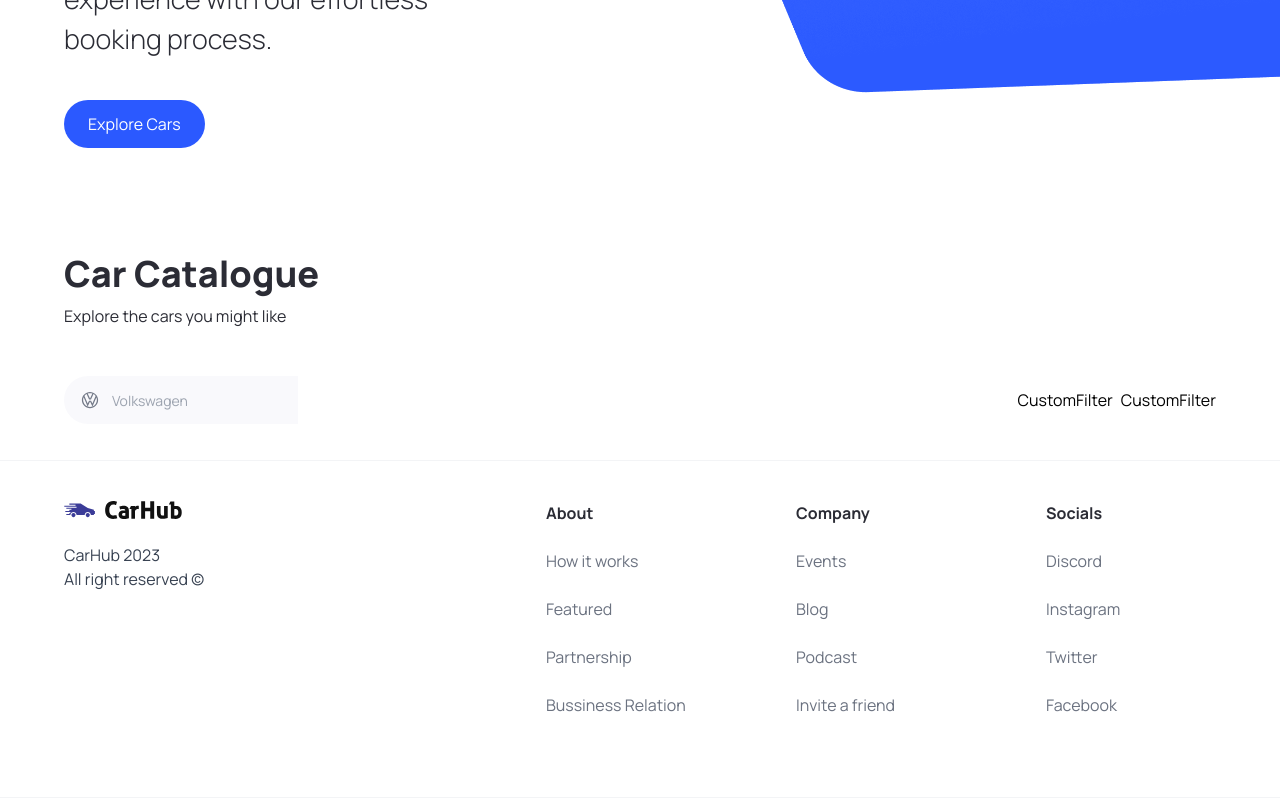
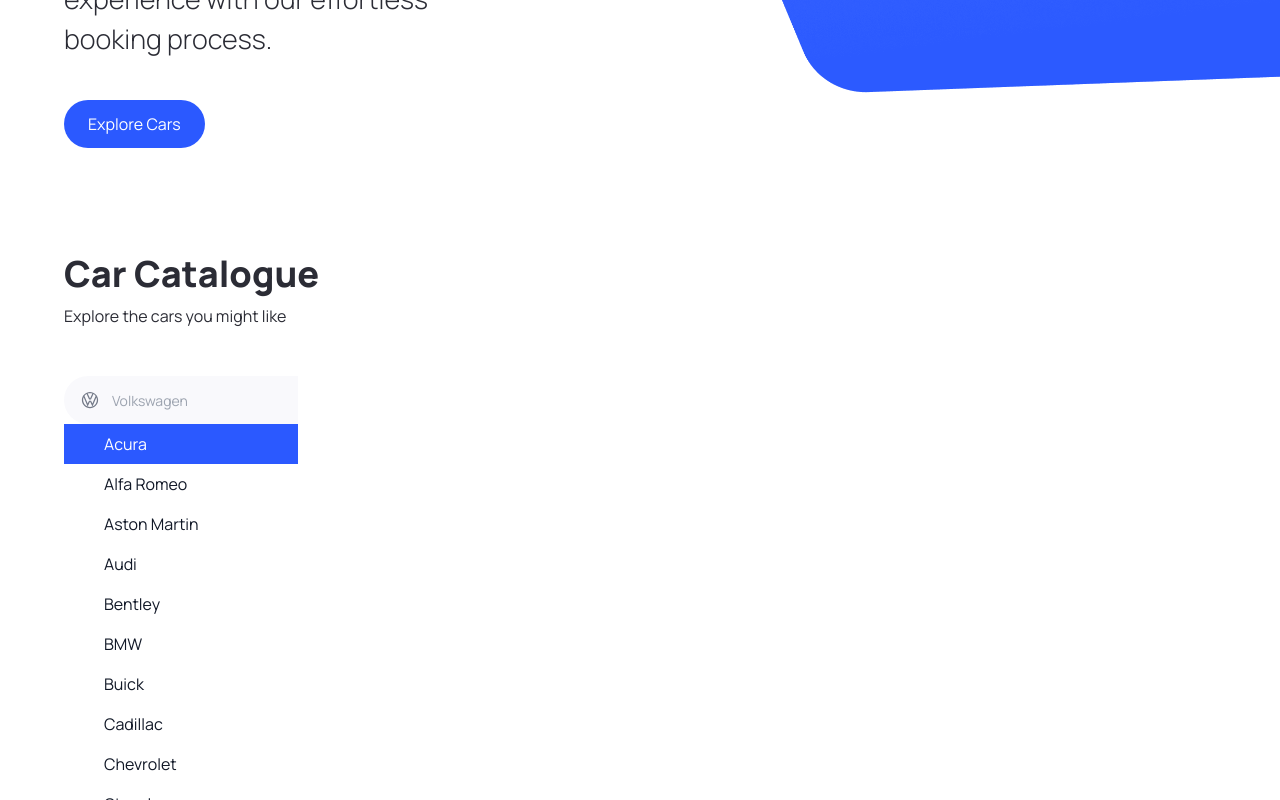
Before and after one commit to Amandeep4567/car_carnival, a Next.js app: page / in a window 1280 px wide. Both pictures are taken after a click on the button 82 px from the left and 1010 px from the top of the page. Shown: the part 610-1410 px from the top of the page. Built offline with nearby package versions, Linux system fonts and the light colour scheme.

Commit message:
code updated

```diff
--- a/components/SearchManufacturer.tsx
+++ b/components/SearchManufacturer.tsx
@@ -13,9 +13,19 @@
 }: SearchManufacturerProps) => {
   const [query, setQuery] = useState("");
 
+  const filteredManufacturers =
+    query === ""
+      ? manufacturers
+      : manufacturers.filter((item) =>
+          item
+            .toLowerCase()
+            .replace(/\s+/g, "")
+            .includes(query.toLowerCase().replace(/\s+/g, ""))
+        );
+
   return (
     <div className="search-manufacturer">
-      <Combobox>
+      <Combobox value={manufacturer} onChange={setManufacturer}>
         <div className="relative w-full">
           <Combobox.Button className="absolute top-[14px]">
             <Image
@@ -40,7 +50,38 @@
             leaveTo="opacity-0"
             afterLeave={() => setQuery("")}
           >
-            <Combobox.Options></Combobox.Options>
+            <Combobox.Options>
+              {filteredManufacturers.map((item) => (
+                <Combobox.Option
+                  key={item}
+                  className={({ active }) =>
+                    `relative search-manufacturer__option ${
+                      active ? "bg-primary-blue text-white" : "text-gray-900"
+                    }`
+                  }
+                  value={item}
+                >
+                  {({ selected, active }) => (
+                    <>
+                      <span
+                        className={`block truncate ${
+                          selected ? "font-medium" : "font-normal"
+                        }`}
+                      >
+                        {item}
+                      </span>
+                      {selected ? (
+                        <span
+                          className={`absolute inset-y-0 left-0 flex items-center pl-3 ${
+                            active ? "text-white" : "text-teal-600"
+                          }`}
+                        ></span>
+                      ) : null}
+                    </>
+                  )}
+                </Combobox.Option>
+              ))}
+            </Combobox.Options>
           </Transition>
         </div>
       </Combobox>
```
